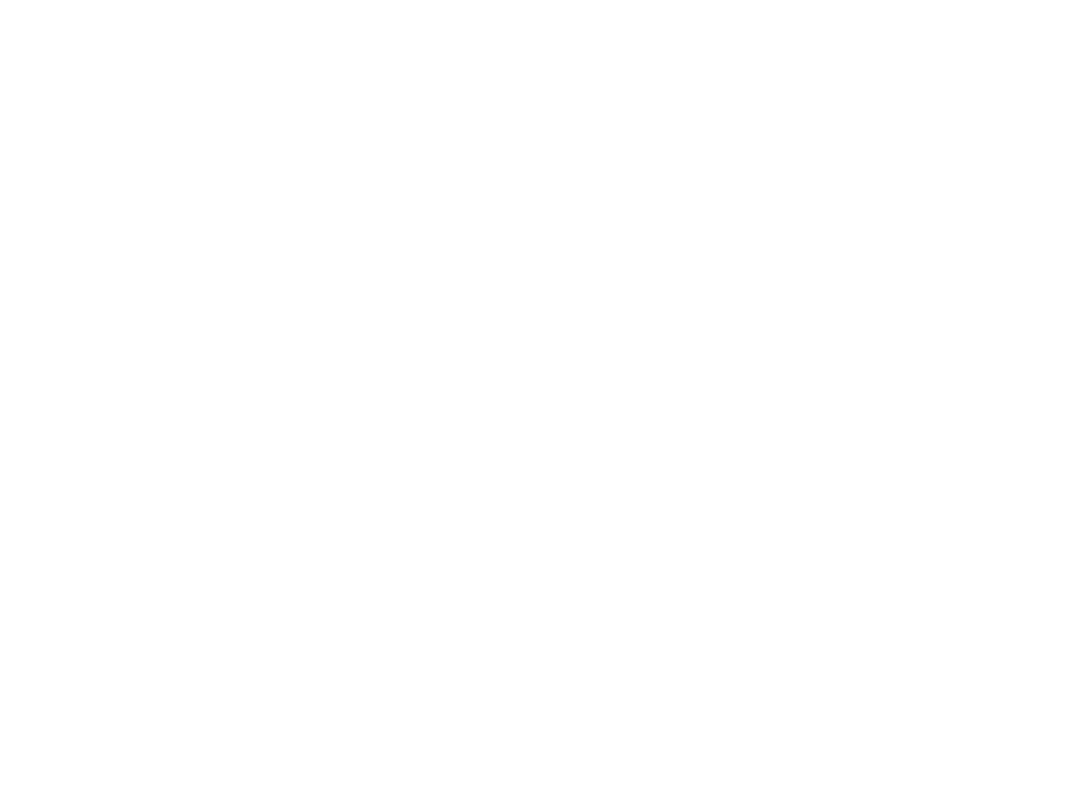
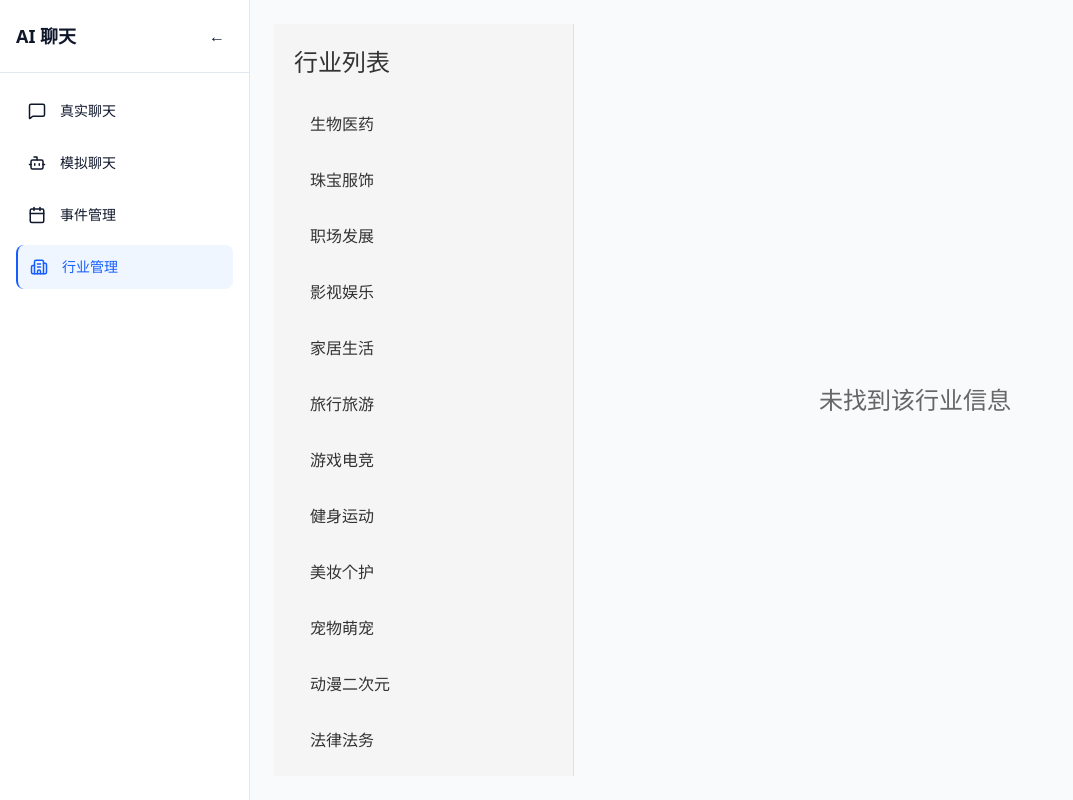
Before and after one commit to watert/ai-sdk-web, a React (Vite) app: page /industries/1 in a window 1280 px wide. Before the commit this address had no page. Shown: the whole page, without its empty margins (0-1073 px from the left). Built offline with nearby package versions, Linux system fonts and the light colour scheme.

Commit message:
feat(行业管理): 添加行业管理模块及相关页面组件
新增行业列表页面和行业详情页面，包含路由配置和样式
将 MenuItem 的 icon 属性类型改为 React.ReactNode 以支持 Lucide 图标
导出 IndustryTagInfo 接口供其他组件使用

```diff
--- a/src/App.css
+++ b/src/App.css
@@ -13,3 +13,142 @@
   margin: 20px 0;
   text-align: left;
 }
+
+/* 行业列表页面样式 */
+.industry-list-page {
+  display: flex;
+  height: 100%;
+  width: 100%;
+}
+
+.industry-sidebar {
+  width: 300px;
+  background-color: #f5f5f5;
+  padding: 20px;
+  border-right: 1px solid #e0e0e0;
+  overflow-y: auto;
+}
+
+.industry-sidebar h1 {
+  margin-bottom: 20px;
+  font-size: 24px;
+  color: #333;
+}
+
+.industry-list {
+  list-style: none;
+  padding: 0;
+  margin: 0;
+}
+
+.industry-item {
+  margin-bottom: 8px;
+}
+
+.industry-item a {
+  display: block;
+  padding: 12px 16px;
+  text-decoration: none;
+  color: #333;
+  border-radius: 4px;
+  transition: all 0.2s ease;
+}
+
+.industry-item a:hover {
+  background-color: #e0e0e0;
+}
+
+.industry-item.active a {
+  background-color: #007bff;
+  color: white;
+}
+
+.industry-content {
+  flex: 1;
+  padding: 20px;
+  overflow-y: auto;
+}
+
+/* 行业详情样式 */
+.industry-detail {
+  max-width: 800px;
+  margin: 0 auto;
+}
+
+.industry-detail h1 {
+  margin-bottom: 16px;
+  font-size: 32px;
+  color: #333;
+}
+
+.industry-desc {
+  margin-bottom: 24px;
+  font-size: 16px;
+  color: #666;
+  line-height: 1.5;
+}
+
+.industry-section {
+  margin-bottom: 32px;
+}
+
+.industry-section h2 {
+  margin-bottom: 16px;
+  font-size: 20px;
+  color: #333;
+}
+
+.tag-list {
+  display: flex;
+  flex-wrap: wrap;
+  gap: 8px;
+}
+
+.tag {
+  display: inline-block;
+  padding: 6px 12px;
+  background-color: #e9ecef;
+  color: #495057;
+  border-radius: 20px;
+  font-size: 14px;
+}
+
+.mbti-tag {
+  background-color: #d1ecf1;
+  color: #0c5460;
+}
+
+.female-rate {
+  display: flex;
+  align-items: center;
+  gap: 16px;
+}
+
+.rate-bar {
+  flex: 1;
+  height: 20px;
+  background-color: #e9ecef;
+  border-radius: 10px;
+  overflow: hidden;
+}
+
+.rate-fill {
+  height: 100%;
+  background-color: #007bff;
+  transition: width 0.3s ease;
+}
+
+.rate-value {
+  font-size: 16px;
+  font-weight: bold;
+  color: #333;
+}
+
+.industry-not-found {
+  display: flex;
+  justify-content: center;
+  align-items: center;
+  height: 100%;
+  font-size: 24px;
+  color: #666;
+}
--- a/src/App.tsx
+++ b/src/App.tsx
@@ -7,6 +7,8 @@
 import EventListPage from './pages/EventListPage';
 import EventDetailPage from './pages/EventDetailPage';
 import EventEditPage from './pages/EventEditPage';
+import IndustryListPage from './pages/IndustryListPage';
+import IndustryDetailPage from './pages/IndustryDetailPage';
 import axios from 'axios';
 
 if (typeof window !== 'undefined') {
@@ -25,6 +27,10 @@
           <Route path="events/:id" element={<EventDetailPage />} />
           <Route path="events/:id/edit" element={<EventEditPage />} />
           <Route path="events/new" element={<EventEditPage />} />
+          <Route path="industries" element={<IndustryListPage />}>
+            <Route index element={<Navigate to="/industries/1" replace />} />
+            <Route path=":id" element={<IndustryDetailPage />} />
+          </Route>
         </Route>
       </Routes>
     </BrowserRouter>
--- /dev/null
+++ b/src/components/IndustryDetail.tsx
@@ -0,0 +1,62 @@
+import React from 'react';
+import type { IndustryTagInfo } from '../data/industry-data';
+
+interface IndustryDetailProps {
+  industry: IndustryTagInfo;
+}
+
+const IndustryDetail: React.FC<IndustryDetailProps> = ({ industry }) => {
+  return (
+    <div className="industry-detail">
+      <h1>{industry.name} ({industry.name_en})</h1>
+      <p className="industry-desc">{industry.desc}</p>
+
+      <section className="industry-section">
+        <h2>相关标签</h2>
+        <div className="tag-list">
+          {industry.tags.map((tag: string, index: number) => (
+            <span key={index} className="tag">{tag}</span>
+          ))}
+        </div>
+      </section>
+
+      <section className="industry-section">
+        <h2>受众描述</h2>
+        <p>{industry.audienceDesc}</p>
+      </section>
+
+      <section className="industry-section">
+        <h2>受众标签</h2>
+        <div className="tag-list">
+          {industry.audienceTags.map((tag: string, index: number) => (
+            <span key={index} className="tag">{tag}</span>
+          ))}
+        </div>
+      </section>
+
+      <section className="industry-section">
+        <h2>受众MBTI类型</h2>
+        <div className="tag-list">
+          {industry.audienceMbtis.map((mbti: string, index: number) => (
+            <span key={index} className="tag mbti-tag">{mbti}</span>
+          ))}
+        </div>
+      </section>
+
+      <section className="industry-section">
+        <h2>女性受众比例</h2>
+        <div className="female-rate">
+          <div className="rate-bar">
+            <div
+              className="rate-fill"
+              style={{ width: `${industry.audienceFemaleRate}%` }}
+            ></div>
+          </div>
+          <span className="rate-value">{industry.audienceFemaleRate}%</span>
+        </div>
+      </section>
+    </div>
+  );
+};
+
+export default IndustryDetail;
--- a/src/components/MenuItem.tsx
+++ b/src/components/MenuItem.tsx
@@ -2,7 +2,7 @@
 
 interface MenuItemProps {
   to: string;
-  icon: string;
+  icon: React.ReactNode;
   label: string;
   isSidebarOpen: boolean;
   matchExact?: boolean;
--- a/src/containers/Layout.tsx
+++ b/src/containers/Layout.tsx
@@ -1,6 +1,7 @@
 import { useState } from 'react';
 import { Outlet } from 'react-router-dom';
 import MenuItem from '../components/MenuItem';
+import { MessageSquare, Bot, Calendar, Building2 } from 'lucide-react';
 
 const Layout: React.FC = () => {
   const [isSidebarOpen, setIsSidebarOpen] = useState(true);
@@ -32,22 +33,28 @@
           <ul className="space-y-2">
             <MenuItem
               to="/chat"
-              icon="💬"
+              icon={<MessageSquare size={18} />}
               label="真实聊天"
               isSidebarOpen={isSidebarOpen}
               matchExact={true}
             />
             <MenuItem
               to="/mock-chat"
-              icon="🤖"
+              icon={<Bot size={18} />}
               label="模拟聊天"
               isSidebarOpen={isSidebarOpen}
               matchExact={true}
             />
             <MenuItem
               to="/events"
-              icon="📅"
+              icon={<Calendar size={18} />}
               label="事件管理"
+              isSidebarOpen={isSidebarOpen}
+            />
+            <MenuItem
+              to="/industries"
+              icon={<Building2 size={18} />}
+              label="行业管理"
               isSidebarOpen={isSidebarOpen}
             />
           </ul>
--- a/src/data/industry-data.ts
+++ b/src/data/industry-data.ts
@@ -3,7 +3,7 @@
 /**
  * 行业标签信息接口定义
  */
-interface IndustryTagInfo {
+export interface IndustryTagInfo {
   id: string; // 行业唯一标识符
   name: string; // 行业中文名称
   name_en: string; // 行业英文名称
--- /dev/null
+++ b/src/pages/IndustryDetailPage.tsx
@@ -0,0 +1,17 @@
+import React from 'react';
+import { useParams } from 'react-router-dom';
+import { industryData } from '../data/industry-data';
+import IndustryDetail from '../components/IndustryDetail';
+
+const IndustryDetailPage: React.FC = () => {
+  const { id } = useParams<{ id: string }>();
+  const industry = industryData.find(ind => ind.id === id);
+
+  if (!industry) {
+    return <div className="industry-not-found">未找到该行业信息</div>;
+  }
+
+  return <IndustryDetail industry={industry} />;
+};
+
+export default IndustryDetailPage;
--- /dev/null
+++ b/src/pages/IndustryListPage.tsx
@@ -0,0 +1,33 @@
+import React from 'react';
+import { Outlet, Link, useLocation } from 'react-router-dom';
+import { industryData } from '../data/industry-data';
+
+const IndustryListPage: React.FC = () => {
+  const location = useLocation();
+  const currentId = location.pathname.split('/')[2];
+
+  return (
+    <div className="industry-list-page">
+      <div className="industry-sidebar">
+        <h1>行业列表</h1>
+        <ul className="industry-list">
+          {industryData.map((industry) => (
+            <li
+              key={industry.id}
+              className={`industry-item ${currentId === industry.id ? 'active' : ''}`}
+            >
+              <Link to={`/industries/${industry.id}`}>
+                {industry.name}
+              </Link>
+            </li>
+          ))}
+        </ul>
+      </div>
+      <div className="industry-content">
+        <Outlet />
+      </div>
+    </div>
+  );
+};
+
+export default IndustryListPage;
```
